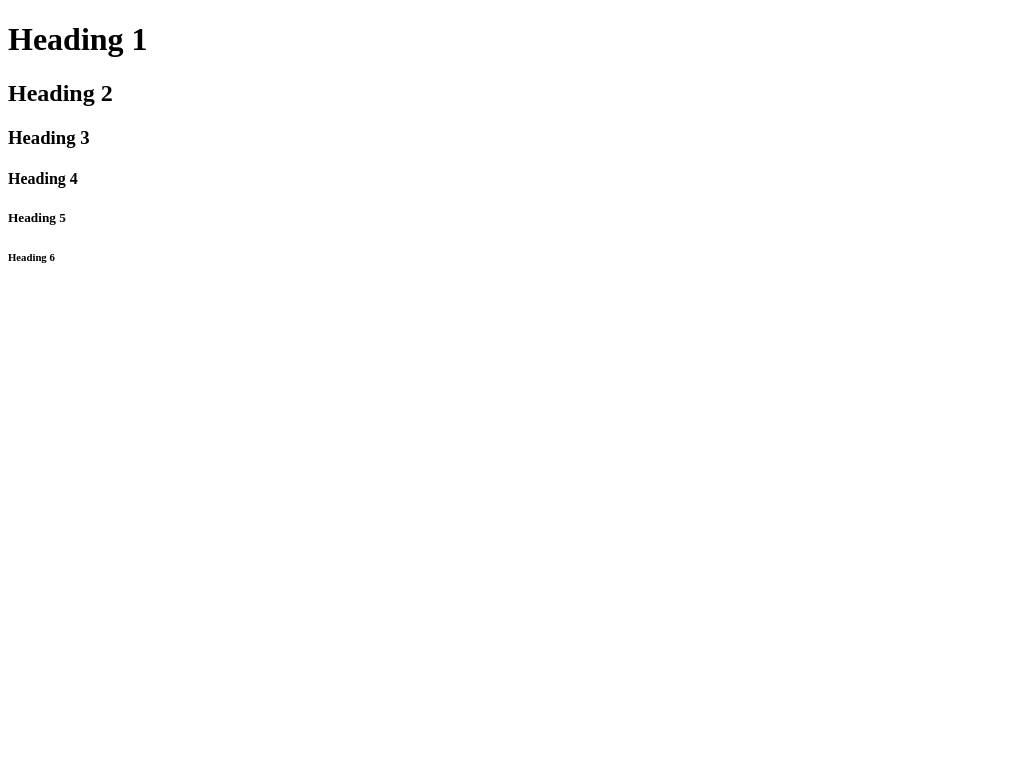
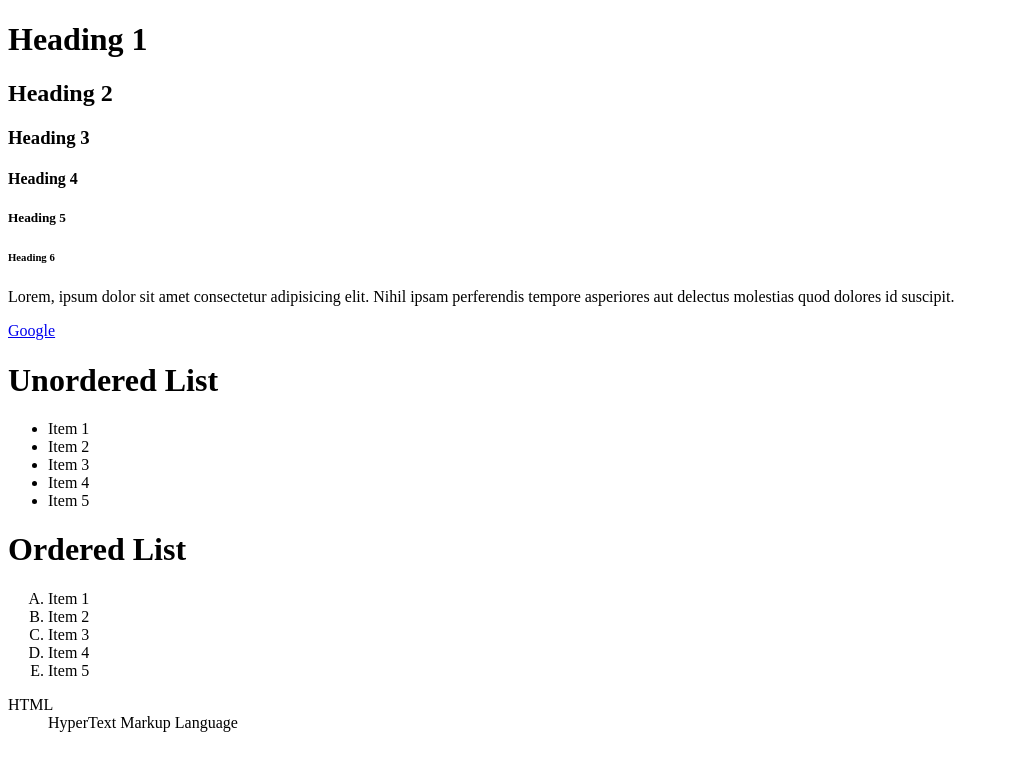
Before and after one commit to teja435/Registration-Form, a plain HTML site: page index.html in a window 1280 px wide. Shown: the whole page, without its empty margins (0-1009 px from the left). Drawn offline with Linux system fonts and the light colour scheme.

Commit message:
Add paragraph, hyperlink, lists

```diff
--- a/index.html
+++ b/index.html
@@ -1,8 +1,8 @@
 <!DOCTYPE html>
 <html lang="en">
     <head>
-    <meta charset="UTF-8">
-    <meta name="viewport" content="width=device-width, initial-scale=1.0">
+        <meta charset="UTF-8" />
+        <meta name="viewport" content="width=device-width, initial-scale=1.0" />
         <title>HTML Introduction</title>
     </head>
     <body>
@@ -13,5 +13,42 @@
         <h4>Heading 4</h4>
         <h5>Heading 5</h5>
         <h6>Heading 6</h6>
+
+        <!-- Paragraph -->
+        <p>
+            Lorem, ipsum dolor sit amet consectetur adipisicing elit. Nihil
+            ipsam perferendis tempore asperiores aut delectus molestias quod
+            dolores id suscipit.
+        </p>
+
+        <!-- Hyperlinks (Anchor Tags) -->
+        <a href="https://www.google.com/" target="_blank"> Google </a>
+
+        <!-- Lists == Unordered, Ordered, Defination -->
+
+        <h1>Unordered List</h1>
+        <ul>
+            <li>Item 1</li>
+            <li>Item 2</li>
+            <li>Item 3</li>
+            <li>Item 4</li>
+            <li>Item 5</li>
+        </ul>
+
+        <h1>Ordered List</h1>
+        <ol type="A">
+            <li>Item 1</li>
+            <li>Item 2</li>
+            <li>Item 3</li>
+            <li>Item 4</li>
+            <li>Item 5</li>
+        </ol>
+
+        <dl>
+            <dt>HTML</dt>
+            <dd>HyperText Markup Language</dd>
+        </dl>
+
+        <div style="height: 1000px"></div>
     </body>
 </html>
```
Lines whose indentation alone changed are shown as unchanged.
